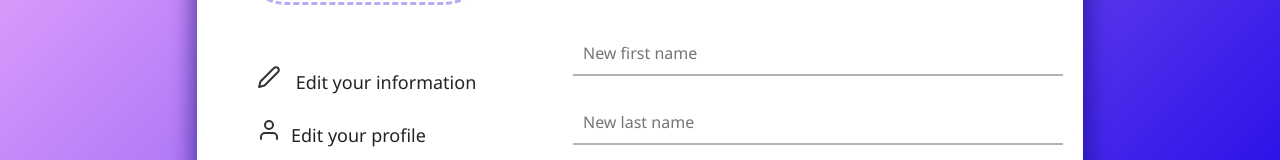
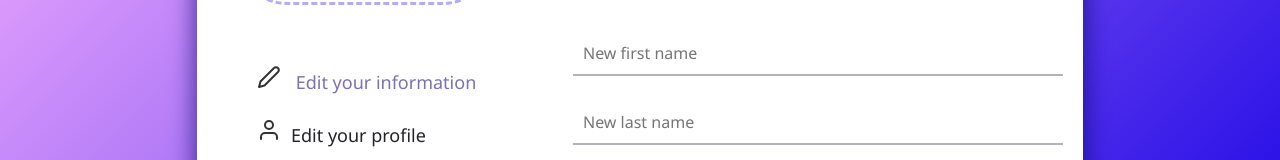
Before and after one commit to khaoulazouggar/matcha-1337, a React (Create React App) app in the folder client/: page /edit in a window 1280 px wide. In both pictures the pointer is over the element "Edit your information". Shown: the part 477-637 px from the top of the page. Built offline with nearby package versions, Linux system fonts and the light colour scheme.

Commit message:
some edit

```diff
--- a/client/src/css/edit.css
+++ b/client/src/css/edit.css
@@ -28,5 +28,5 @@ cursor: pointer;
 color: #232327;
 }
 .edit-child:hover{
-  /* color: #7971b8; */
+  color: #7971b8;
 }
```
